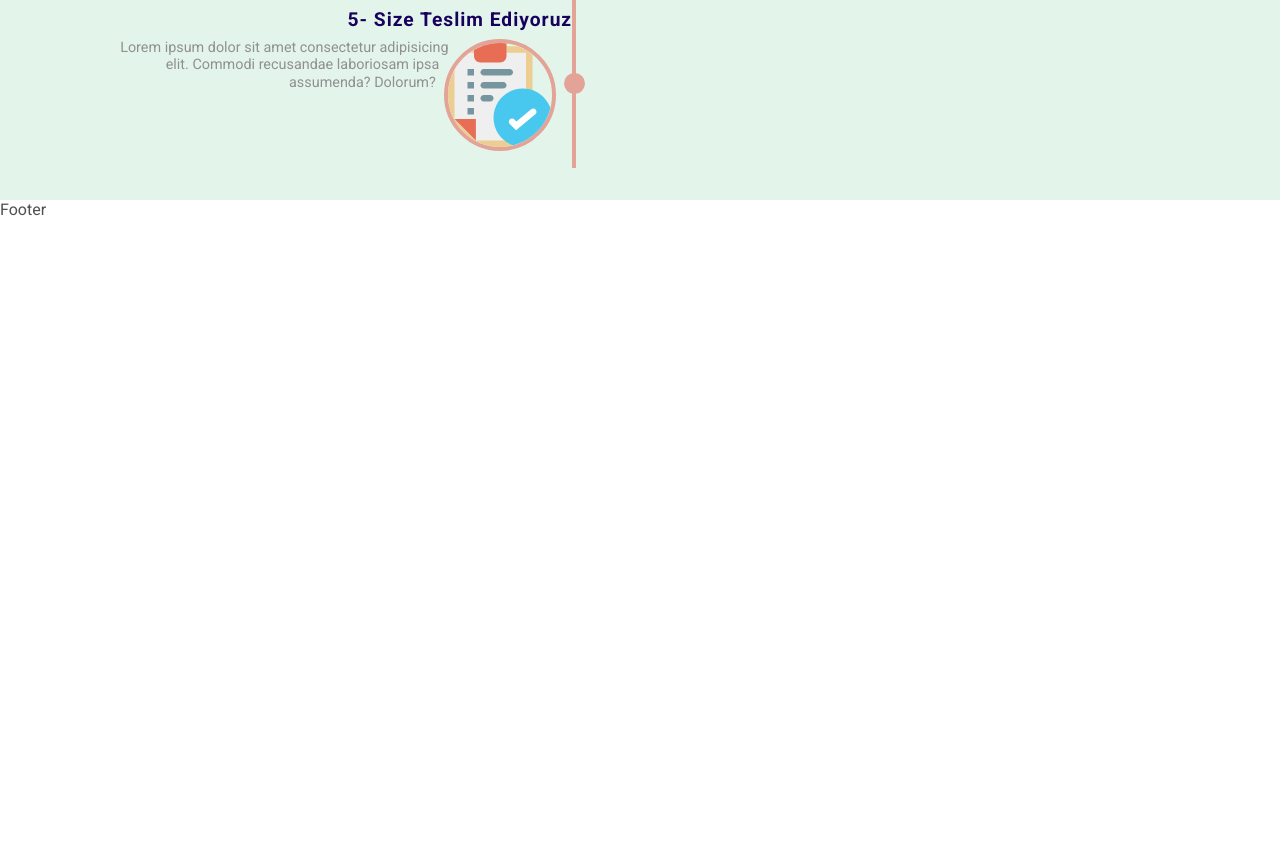
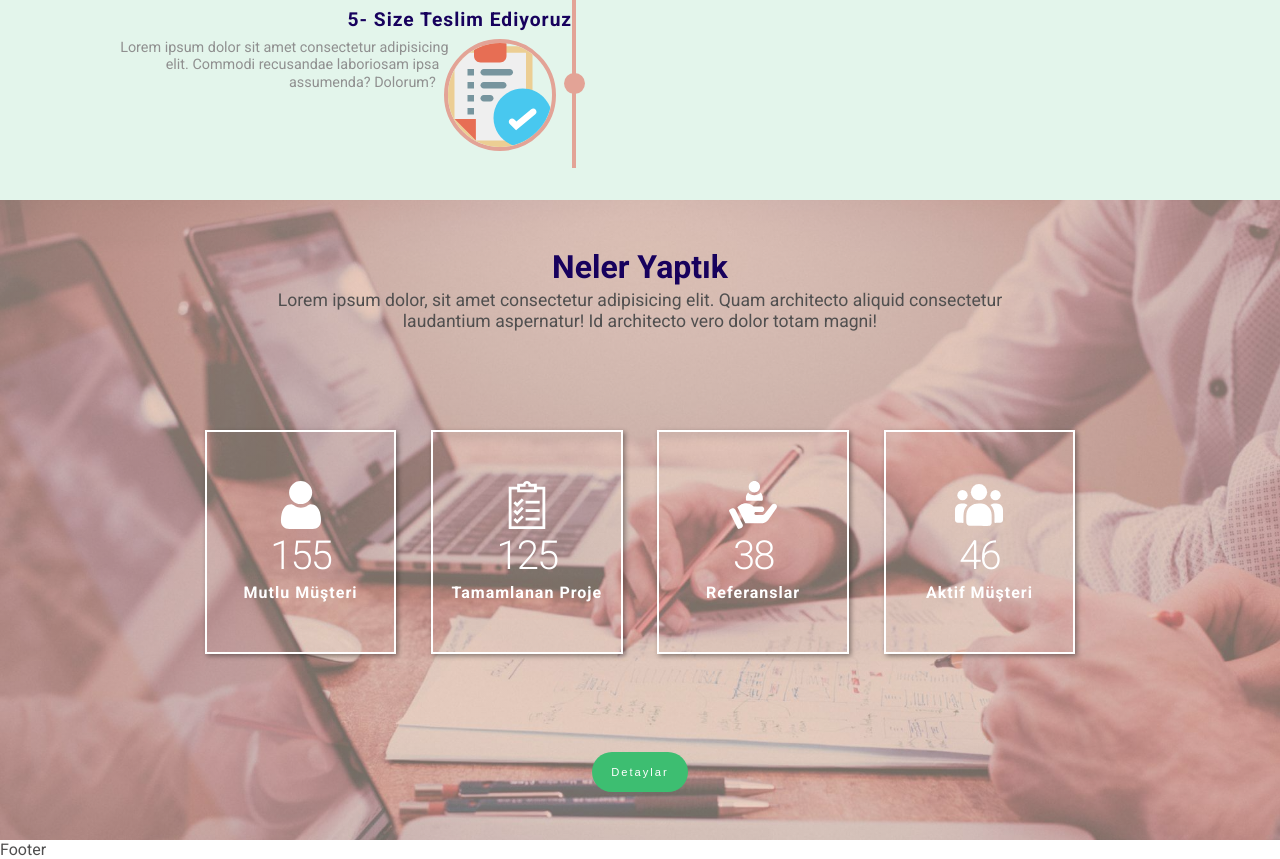
Before and after one commit to aydogdu-ali/company_website_example, a website: page index.html in a window 1280 px wide. Shown: the part 2615-3474 px from the top of the page. Before the commit the page ends 2834 px from the top, so only its background shows below. Drawn offline with Linux system fonts and the light colour scheme.

Commit message:
edit sec-counter

```diff
--- a/index.html
+++ b/index.html
@@ -205,7 +205,9 @@
         <div class="sec-workflow__bottom">
           <div class="sec-workflow__left">
             <div class="sec-workflow__box">
-              <h2 class="t3 sec-workflow__heading u-text-aling-right">1- Toplantı Yapıyoruz</h2>
+              <h2 class="t3 sec-workflow__heading u-text-aling-right">
+                1- Toplantı Yapıyoruz
+              </h2>
               <svg class="sec-workflow__icon u-float-right">
                 <use xlink:href="images/sprite.svg#interview"></use>
               </svg>
@@ -216,18 +218,22 @@
             </div>
             <div class="sec-workflow__box"></div>
             <div class="sec-workflow__box">
-              <h2 class="t3  sec-workflow__heading u-text-aling-right">3- Birlikte Tasarlıyoruz</h2>
-              <svg class="sec-workflow__icon u-float-right ">
+              <h2 class="t3 sec-workflow__heading u-text-aling-right">
+                3- Birlikte Tasarlıyoruz
+              </h2>
+              <svg class="sec-workflow__icon u-float-right">
                 <use xlink:href="images/sprite.svg#content"></use>
               </svg>
-              <p class=" s1 u-text-aling-right">
+              <p class="s1 u-text-aling-right">
                 Lorem ipsum dolor sit amet consectetur adipisicing elit. Commodi
                 recusandae laboriosam ipsa assumenda? Dolorum?
               </p>
             </div>
             <div class="sec-workflow__box"></div>
             <div class="sec-workflow__box">
-              <h2 class="t3 sec-workflow__heading u-text-aling-right">5- Size Teslim Ediyoruz</h2>
+              <h2 class="t3 sec-workflow__heading u-text-aling-right">
+                5- Size Teslim Ediyoruz
+              </h2>
               <svg class="sec-workflow__icon u-float-right">
                 <use xlink:href="images/sprite.svg#completed-task"></use>
               </svg>
@@ -260,7 +266,9 @@
             </div>
             <div class="sec-workflow__box"></div>
             <div class="sec-workflow__box">
-              <h2 class="t3 sec-workflow__heading">4- Kodluyor ve Test Ediyoruz</h2>
+              <h2 class="t3 sec-workflow__heading">
+                4- Kodluyor ve Test Ediyoruz
+              </h2>
               <svg class="sec-workflow__icon">
                 <use xlink:href="images/sprite.svg#programming"></use>
               </svg>
@@ -273,6 +281,53 @@
           </div>
         </div>
       </section>
+      <!--Section-workflow End-->
+      <section class="sec-counter">
+        <div class="sec-counter__container">
+          <div class="sec-counter__top">
+            <h1 class="t2">Neler Yaptık</h1>
+            <p class="t4">
+              Lorem ipsum dolor, sit amet consectetur adipisicing elit. Quam
+              architecto aliquid consectetur laudantium aspernatur! Id
+              architecto vero dolor totam magni!
+            </p>
+          </div>
+          <div class="sec-counter__bottom">
+            <div class="counter">
+              <svg class="counter__icon">
+                <use xlink:href="images/sprite.svg#user"></use>
+              </svg>
+              <span class="counter__num">155</span>
+              <p class="counter__name">Mutlu Müşteri</p>
+            </div>
+            <div class="counter">
+              <svg class="counter__icon">
+                <use xlink:href="images/sprite.svg#checklist"></use>
+              </svg>
+              <span class="counter__num">125</span>
+              <p class="counter__name">Tamamlanan Proje</p>
+            </div>
+            <div class="counter">
+              <svg class="counter__icon">
+                <use xlink:href="images/sprite.svg#customer-1"></use>
+              </svg>
+              <span class="counter__num">38</span>
+              <p class="counter__name">Referanslar</p>
+            </div>
+            <div class="counter">
+              <svg class="counter__icon">
+                <use xlink:href="images/sprite.svg#customer"></use>
+              </svg>
+              <span class="counter__num">46</span>
+              <p class="counter__name">Aktif Müşteri</p>
+            </div>
+          </div>
+          <button class="button button--middle">
+            <span>Detaylar</span>
+            <span>Detaylar</span>
+          </button>
+        </div>
+      </section>
       <footer>Footer</footer>
     </div>
   </body>
--- /dev/null
+++ b/sass/components/_counter.scss
@@ -0,0 +1,41 @@
+.counter{
+    height: 14rem;
+    width: 22%;
+
+    border: 2px solid $color-white;
+    box-shadow: 2px 2px 5px rgba($color-black, 0.4);
+    padding: 3rem 1rem;
+
+
+    display: flex;
+    flex-direction: column;
+    align-items: center;
+    justify-content: space-around;
+
+
+&__icon{
+    width: 3rem;
+    height: 3rem;
+    fill: $color-white;
+
+}
+
+&__num{
+
+    font-family:"Roboto","sans-serif";
+    font-size: 2.5rem;
+    font-weight: 200;
+    color: $color-white;
+    letter-spacing: -2px;
+}
+&__name{
+
+  font-family:"Roboto","sans-serif";
+
+    font-weight: 800;
+    color: $color-white;
+    letter-spacing: 1px;
+
+}
+
+}
--- a/sass/main.scss
+++ b/sass/main.scss
@@ -12,6 +12,7 @@
 @import "components/button";
 @import "components/navigation";
 @import "components/social-nav";
+@import "components/counter";
 
 @import "layout/header";
 
--- a/sass/pages/_home.scss
+++ b/sass/pages/_home.scss
@@ -181,3 +181,43 @@
 
 
 }
+
+.sec-counter{
+  height: 40rem;
+  padding:  3rem 6rem;
+ background-image: linear-gradient( to bottom,
+  rgba(#e3a396, 0.6), rgba(#e3a396, 0.5)
+  ), url("../images/counter-bg-2000.jpg");
+ background-size: cover;
+  display: flex;
+  justify-content: center;
+
+  &__container{
+    width: 80%;
+
+
+    display: flex;
+    flex-direction: column;
+    align-items: center;
+    justify-content: space-between;
+  }
+
+  &__top{
+    width: 85%;
+    text-align: center;
+
+display: flex;
+flex-direction: column;
+align-items: center;
+
+
+  }
+
+  &__bottom{
+    width: 100%;
+
+    display: flex;
+    justify-content: space-between;
+  }
+
+}
```
Also changed, not shown: css/style.css, images/8549ce373f313d8.bmp (added), images/Brawl-Stars-Coloring-Page-for-Kids.jpg (added), images/counter-bg-2000.jpg (added).
